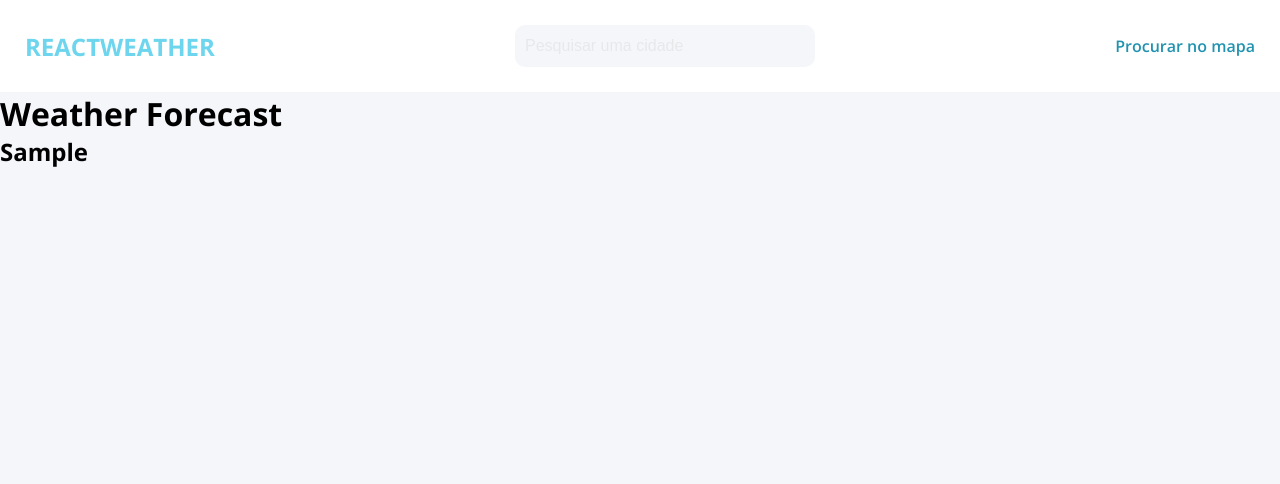
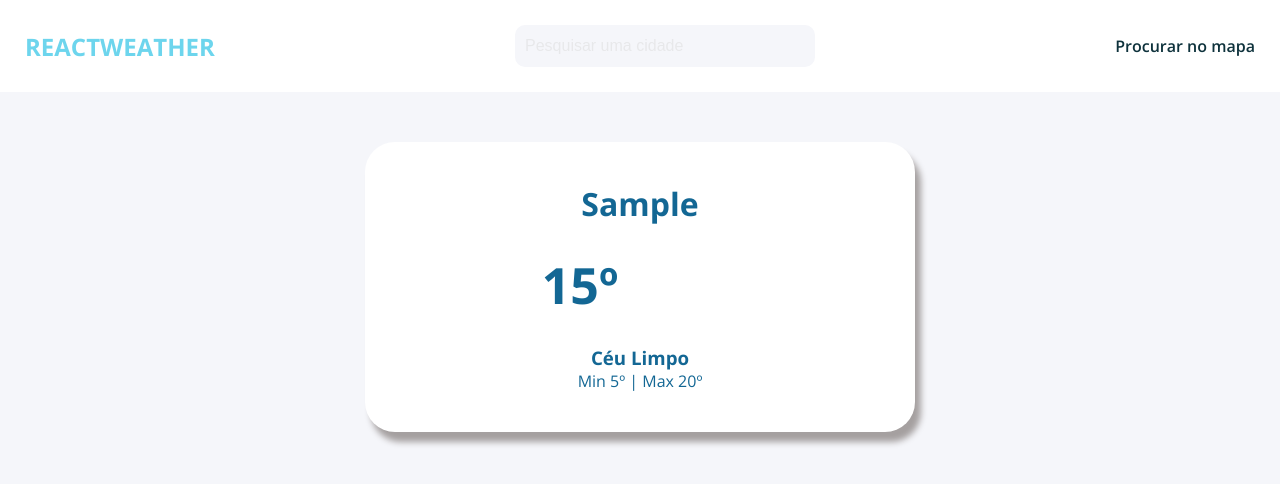
Before and after one commit to JoaoGil06/weather-react-app, a React (Create React App) app: page / in a window 1280 px wide. Both pictures are taken after typing "Sample" into the empty fields and a click on the button "Entrar no App". Shown: the top 484 px of the page. Built offline with nearby package versions, Linux system fonts and the light colour scheme; some icons are missing.

Commit message:
Create MainForecast Component

```diff
--- a/package.json
+++ b/package.json
@@ -10,6 +10,7 @@
     "react-dom": "^17.0.1",
     "react-scripts": "4.0.0",
     "styled-components": "^5.2.1",
+    "weather-icons-react": "^1.2.0",
     "web-vitals": "^0.2.4"
   },
   "scripts": {
--- /dev/null
+++ b/src/components/MainForecast/index.js
@@ -0,0 +1,30 @@
+import React from "react";
+
+import {
+  Container,
+  City,
+  ForecastGroup,
+  Temperature,
+  Predict,
+  MinMax,
+} from "./styles";
+
+import { WiDaySunny } from "weather-icons-react";
+
+const MainForecast = ({ cityName }) => {
+  return (
+    <Container>
+      <City>{cityName}</City>
+
+      <ForecastGroup>
+        <Temperature>15º</Temperature>
+        <WiDaySunny size={120} />
+      </ForecastGroup>
+
+      <Predict>Céu Limpo</Predict>
+      <MinMax>Min 5º | Max 20º</MinMax>
+    </Container>
+  );
+};
+
+export default MainForecast;
--- /dev/null
+++ b/src/components/MainForecast/styles.js
@@ -0,0 +1,36 @@
+import styled from "styled-components";
+
+export const Container = styled.div`
+  display: flex;
+  flex-direction: column;
+  align-items: center;
+
+  background: #fff;
+  width: 550px;
+  margin: 0 auto;
+
+  border-radius: 30px;
+  box-shadow: 6px 10px 6px #a5a0a0;
+  padding: 40px 0;
+
+  margin-top: 50px;
+  color: #136794;
+`;
+
+export const City = styled.h1``;
+
+export const ForecastGroup = styled.div`
+  display: flex;
+  align-items: center;
+  justify-content: center;
+`;
+
+export const Temperature = styled.h1`
+  font-size: 50px;
+`;
+
+export const Predict = styled.h3``;
+
+export const MinMax = styled.h4`
+  font-weight: 400;
+`;
--- a/src/components/Navbar/styles.js
+++ b/src/components/Navbar/styles.js
@@ -20,7 +20,7 @@ export const Search = styled.input`
   background: #f5f6fa;
   padding: 12px 10px;
   font-size: 16px;
-  color: #0fa2a9;
+  color: #0e323c;
   border-radius: 10px;
 
   &::placeholder {
@@ -44,11 +44,12 @@ export const NavElements = styled.ul`
 `;
 
 export const NavElement = styled.li`
-  color: #2193b0;
+  color: #0e323c;
   font-weight: 600;
   transform: opacity 0.2s;
 
   &:hover {
+    color: #2193b0;
     opacity: 0.8;
   }
 `;
--- a/src/pages/Login/styles.js
+++ b/src/pages/Login/styles.js
@@ -30,7 +30,7 @@ export const Title = styled.h1`
 export const Paragraph = styled.p`
   font-size: 16px;
   text-align: center;
-  color: #707070;
+  color: #0e323c;
   margin-bottom: 30px;
 `;
 
@@ -41,7 +41,6 @@ export const InsertCity = styled.input`
   font-size: 16px;
   color: #0fa2a9;
   border-radius: 10px;
-  font-weight: 600;
   text-align: center;
   margin-bottom: 30px;
 
--- a/src/pages/Weather/index.js
+++ b/src/pages/Weather/index.js
@@ -1,8 +1,9 @@
 import React from "react";
 
 import Navbar from "../../components/Navbar";
+import MainForecast from "../../components/MainForecast";
 
-import { Container } from "./styles";
+import { Container, Content } from "./styles";
 
 import { useCity } from "../../context/City";
 
@@ -12,8 +13,10 @@ const Weather = () => {
   return (
     <Container>
       <Navbar />
-      <h1>Weather Forecast</h1>
-      <h2>{city}</h2>
+
+      <Content>
+        <MainForecast cityName={city} />
+      </Content>
     </Container>
   );
 };
--- a/src/pages/Weather/styles.js
+++ b/src/pages/Weather/styles.js
@@ -1,3 +1,9 @@
 import styled from "styled-components";
 
 export const Container = styled.div``;
+
+export const Content = styled.div`
+  display: flex;
+  align-items: center;
+  justify-content: center;
+`;
```
Also changed, not shown: 1 other file (tests, documents, lock files or other folders).
